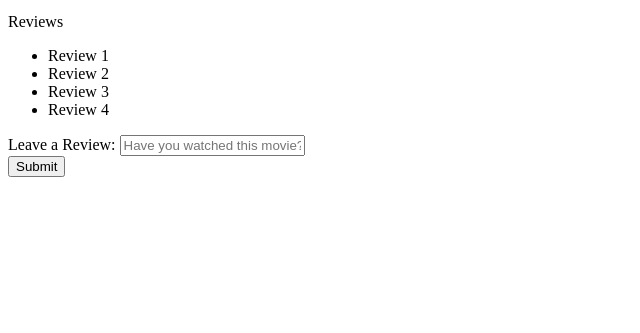
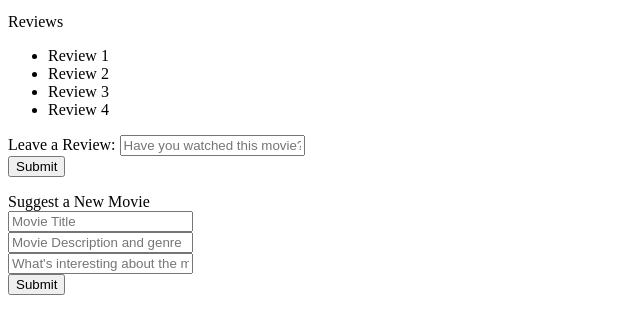
Before and after one commit to o-brayarn/movie-it, a plain HTML site: page index.html in a window 1280 px wide. Shown: the part 239-572 px from the top of the page, without its empty margins (0-640 px from the left). Drawn offline with Linux system fonts and the light colour scheme.

Commit message:
create suggestion form

```diff
--- a/index.html
+++ b/index.html
@@ -48,3 +48,24 @@
             <input type="submit" id="review-submit" />
           </form>
         </div>
+
+        <!-- Movie Suggestions -->
+        <div id="suggestions">
+          <label>Suggest a New Movie</label>
+          <form action="submit">
+            <input type="text" placeholder="Movie Title" id="movies" /> <br />
+            <input
+              type="text"
+              placeholder="Movie Description and genre"
+              id="movies"
+            />
+            <br />
+            <input
+              type="text"
+              placeholder="What's interesting about the movie?"
+              id="movies"
+            />
+            <br />
+            <input type="submit" id="suggest-sub" />
+          </form>
+        </div>
```
